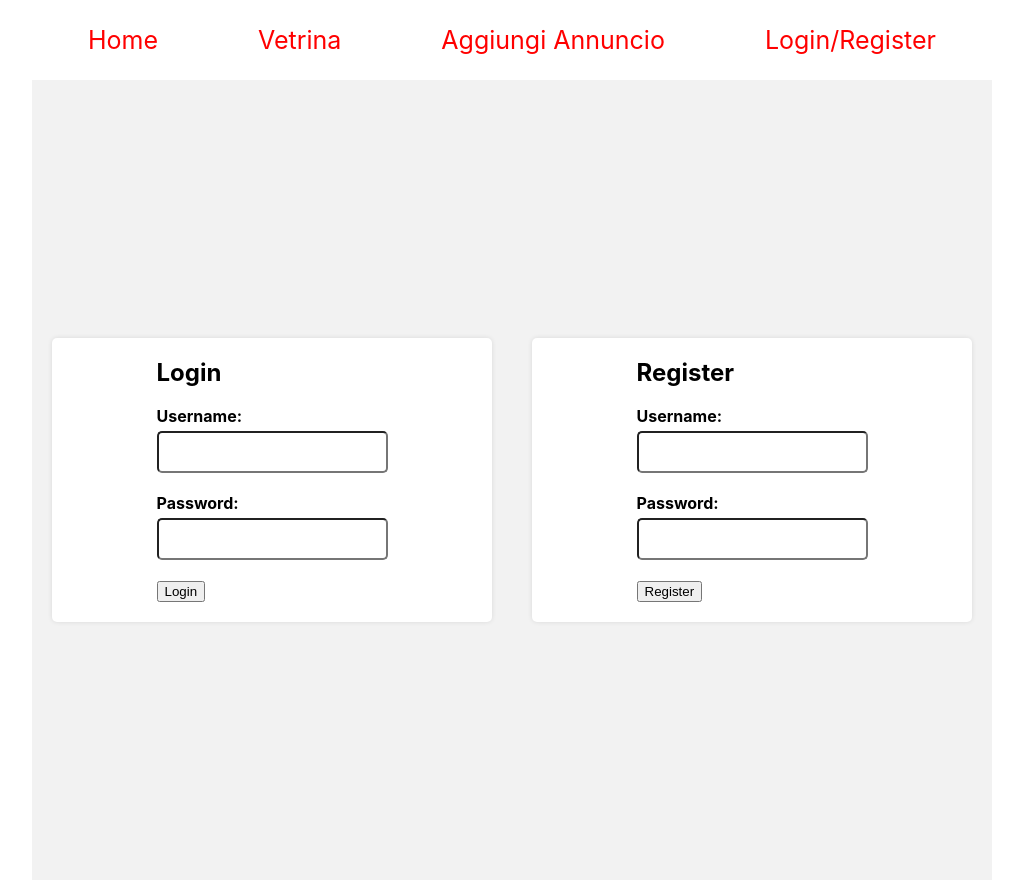
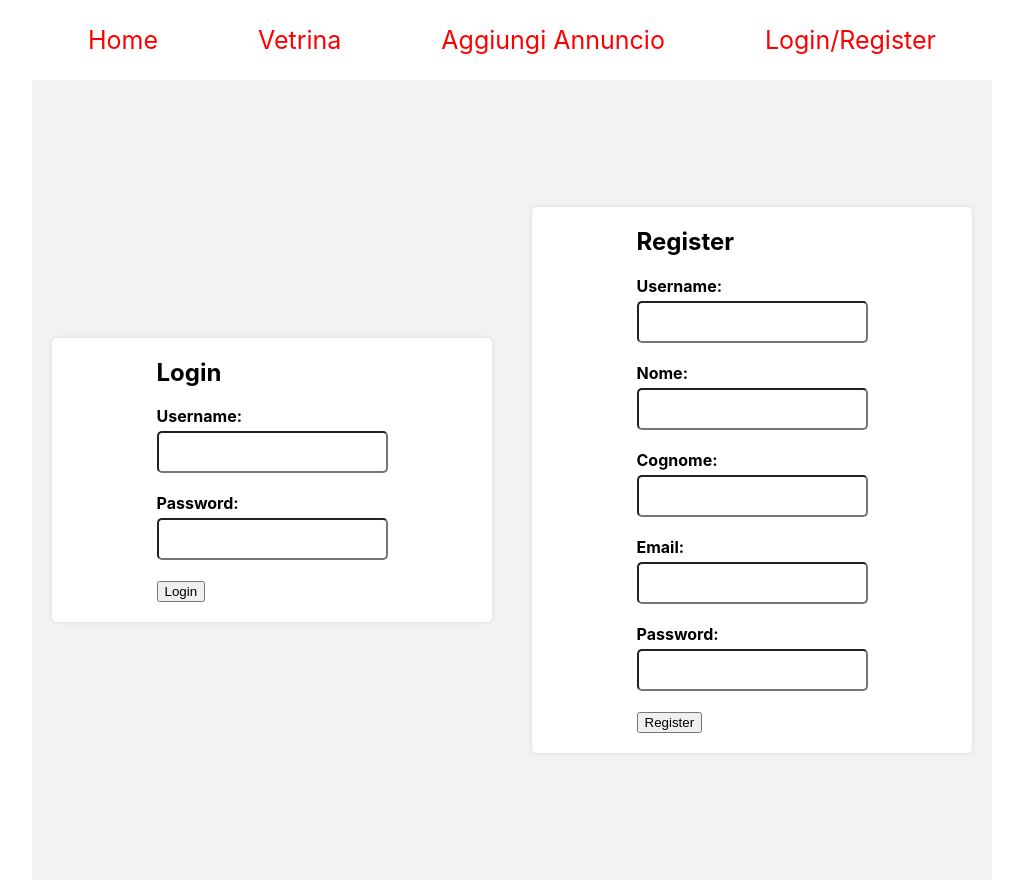
Before and after one commit to federico1110/UniXchange, a React (Create React App) app in the folder client/: page /auth in a window 1280 px wide. Shown: the whole page, without its empty margins (128-1151 px from the left). Built offline with nearby package versions, Linux system fonts and the light colour scheme.

Commit message:
Update form per registrazione

```diff
--- a/client/src/pages/auth.js
+++ b/client/src/pages/auth.js
@@ -69,6 +69,9 @@ const Login = () => {
 const Register = () => {
   const [username, setUsername] = useState("");
   const [password, setPassword] = useState("");
+  const [nome, setNome] = useState("");
+  const [cognome, setCognome] = useState("");
+  const [email, setEmail] = useState("");
 
   const [_, setCookies] = useCookies(["access_token"]);
   const navigate = useNavigate();
@@ -79,6 +82,9 @@ const Register = () => {
       await axios.post("http://localhost:3001/api/v1/auth/register", {
         username,
         password,
+        nome,
+        cognome,
+        email
       });
       alert("Registrazione completata!");
     } catch (error) {
@@ -100,6 +106,33 @@ const Register = () => {
           />
         </div>
         <div className="form-group">
+          <label htmlFor="nome">Nome:</label>
+          <input
+            type="text"
+            id="nome"
+            value={nome}
+            onChange={(event) => setNome(event.target.value)}
+          />
+        </div>
+        <div className="form-group">
+          <label htmlFor="cognome">Cognome:</label>
+          <input
+            type="text"
+            id="cognome"
+            value={cognome}
+            onChange={(event) => setCognome(event.target.value)}
+          />
+        </div>
+        <div className="form-group">
+          <label htmlFor="email">Email:</label>
+          <input
+            type="text"
+            id="email"
+            value={email}
+            onChange={(event) => setEmail(event.target.value)}
+          />
+        </div>
+        <div className="form-group">
           <label htmlFor="password">Password:</label>
           <input
             type="password"
```
Also changed, not shown: 2 other files (tests, documents, lock files or other folders).
